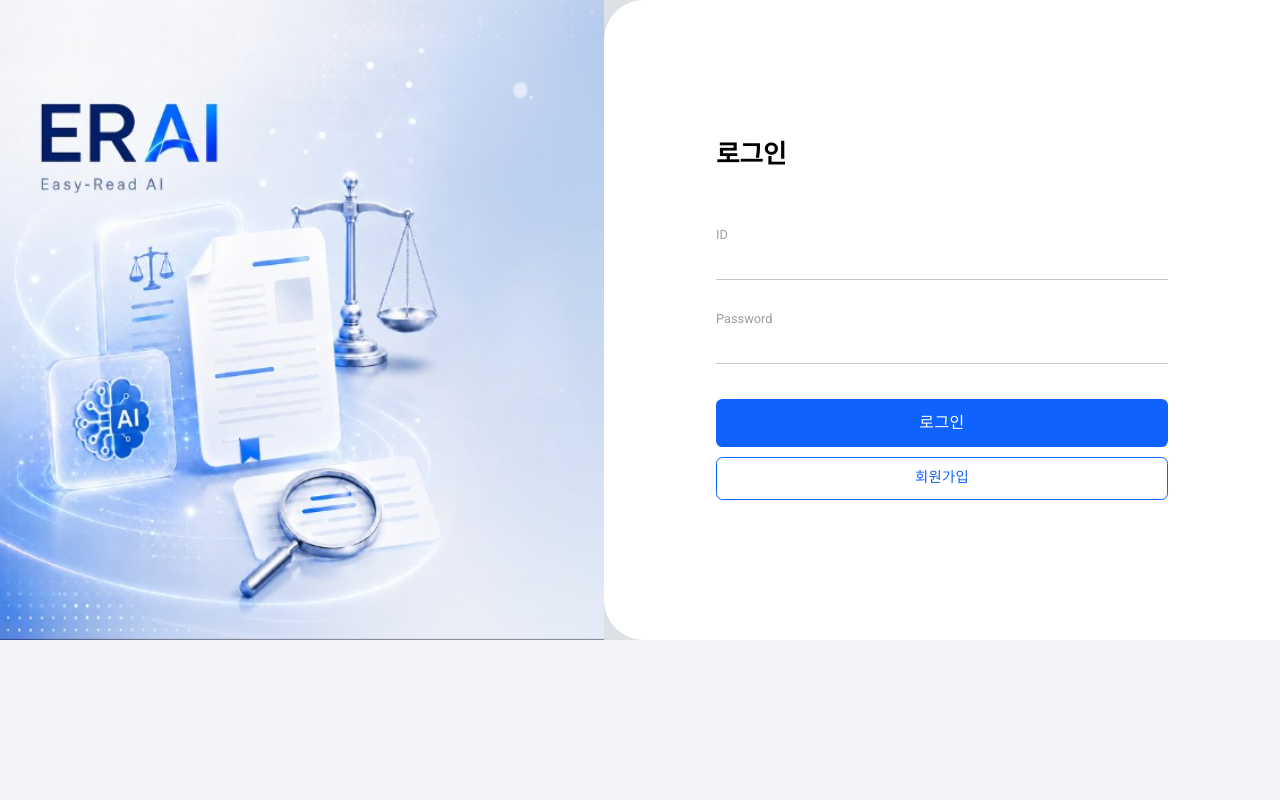
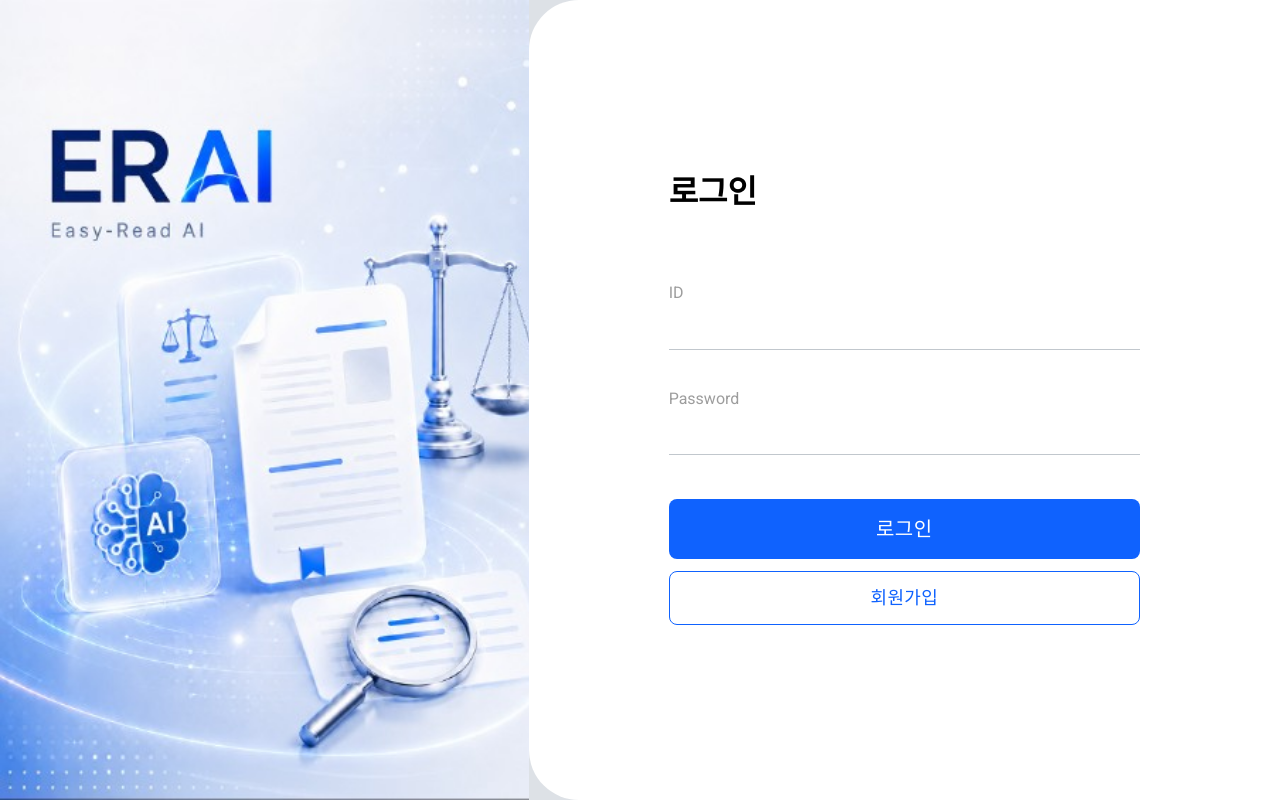
Before and after one commit to mingpang1197/final, a React (Vite) app in the folder frontend/: page /login in a window 1280 px wide. Built offline with nearby package versions, Linux system fonts and the light colour scheme.

Commit message:
Revert default 80% html zoom so workflow layout displays at normal scale.
Removes zoom: 0.8 that made the UI appear shifted upward on summary and other tabs.

```diff
--- a/frontend/src/index.css
+++ b/frontend/src/index.css
@@ -26,11 +26,6 @@ body,
   min-height: 100%;
 }
 
-/* 사이트 기본 화면 배율 80% (Figma·로그인 화면 기준) */
-html {
-  zoom: 0.8;
-}
-
 #root {
   display: flex;
   flex-direction: column;
@@ -43,10 +38,6 @@ body {
 
 /* 추출 탭 — 브라우저 인쇄(Microsoft Print to PDF)용 */
 @media print {
-  html {
-    zoom: 1;
-  }
-
   body * {
     visibility: hidden;
   }
```
